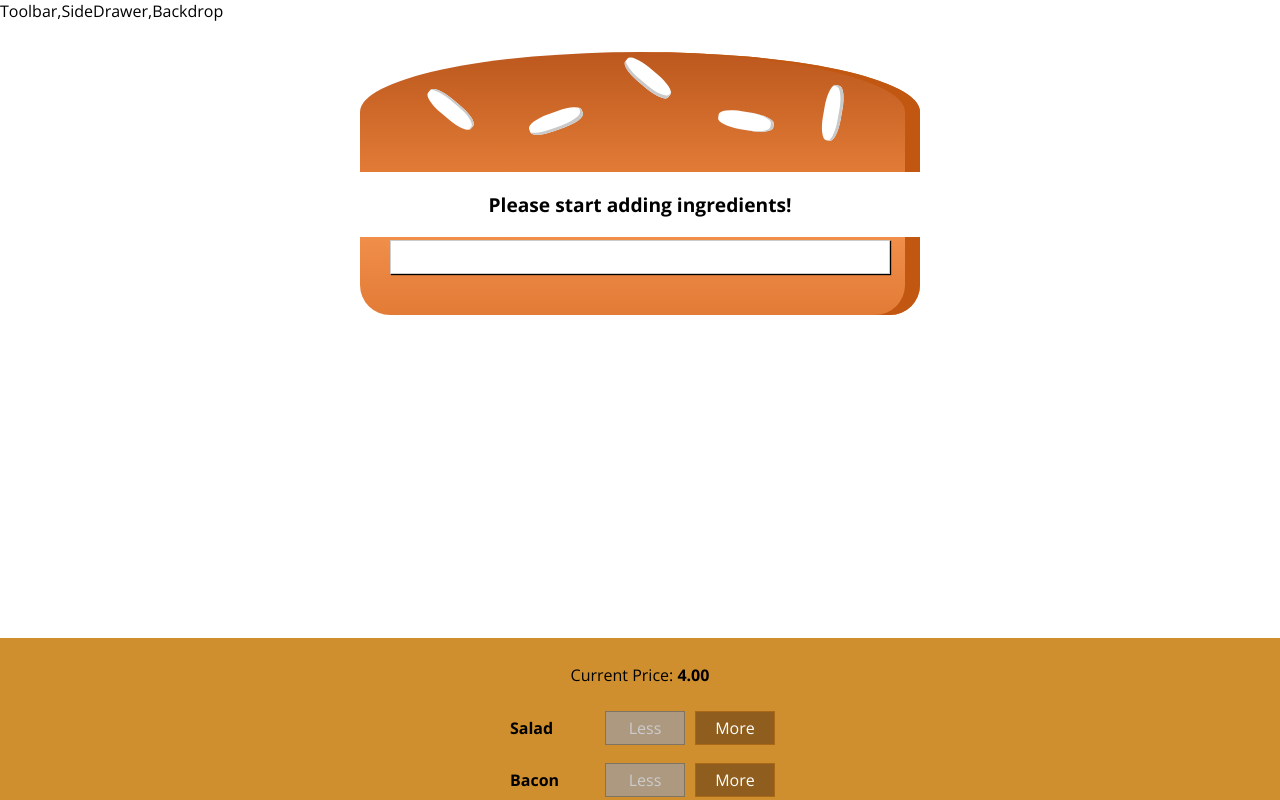
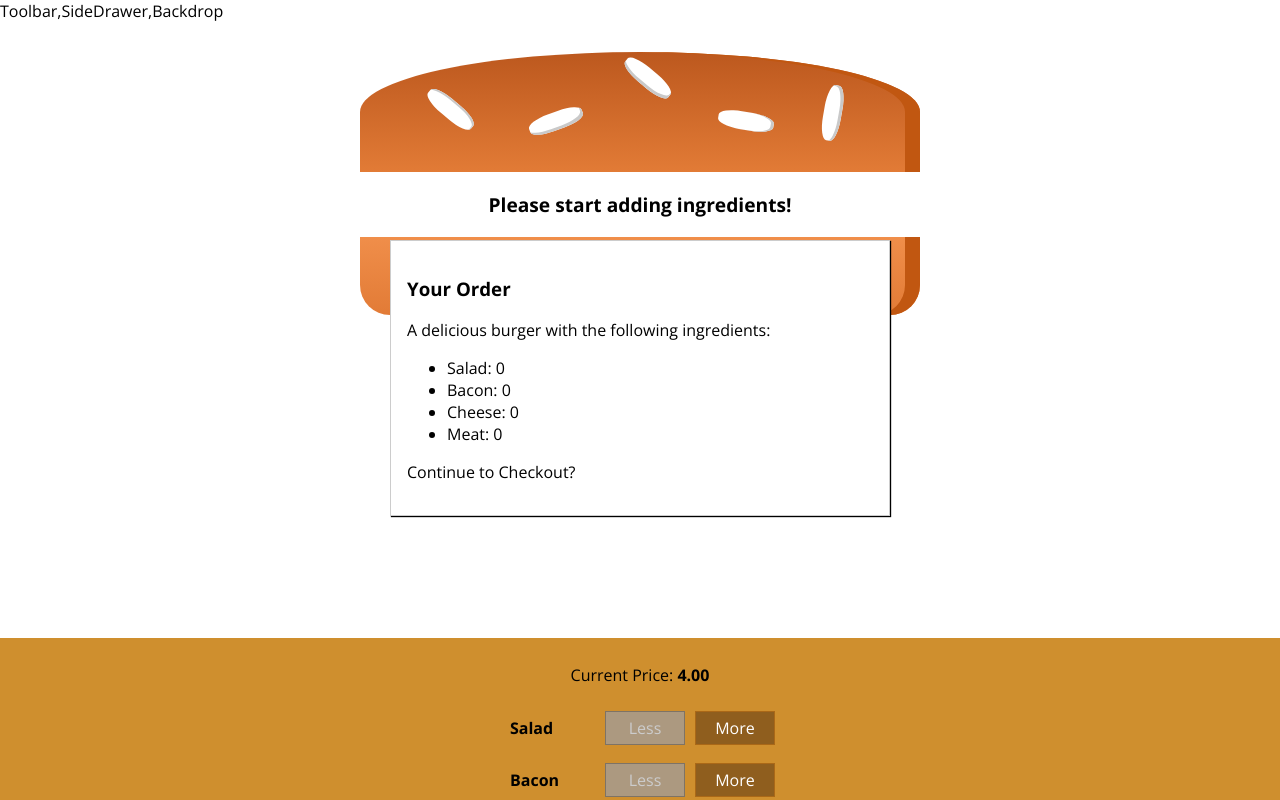
Before and after one commit to tonytrinh3/burger, a React app: page / in a window 1280 px wide. Shown: the top 800 px of the page. Built offline with nearby package versions, Linux system fonts and the light colour scheme.

Commit message:
ordersumary 2018-09-16
ordersumary 2018-09-16

```diff
--- a/src/components/Burger/OrderSummary/OrderSummary.js
+++ b/src/components/Burger/OrderSummary/OrderSummary.js
@@ -1,7 +1,27 @@
 import React from 'react';
+
+import Aux from '../../../hoc/Auxilary'
 //function bc u have to execute some code to get a result
+// create list of list items - object.keys
 const orderSummary = (props) =>{
+    const ingredientSummary = Object.keys(props.ingredients)
+    .map(igKey => {
+        return (
+        <li key={igKey}>
+            <span style ={{textTransform: 'capitalize'}}>{igKey}</span>: {props.ingredients[igKey]}
+        </li>);
+    });
 
+    return (
+        <Aux>
+            <h3>Your Order</h3>
+            <p>A delicious burger with the following ingredients: </p>
+            <ul>
+                {ingredientSummary}
+            </ul>
+            <p>Continue to Checkout?</p>
+        </Aux>
+    )
 
 }
 
--- a/src/containers/BurgerBuilder/BurgerBuilder.js
+++ b/src/containers/BurgerBuilder/BurgerBuilder.js
@@ -3,6 +3,7 @@
 import Burger from '../../components/Burger/Burger';
 import BuildControls from '../../components/Burger/BuildControls/BuildControls';
 import Modal from '../../components/UI/Modal/Modal';
+import OrderSummary from '../../components/Burger/OrderSummary/OrderSummary';
 
 //you want to name const as global const in all caps
 const INGREDIENT_PRICES = {
@@ -88,7 +89,9 @@
 
         return (
             <Aux>
-                <Modal/>
+                <Modal>
+                    <OrderSummary ingredients = {this.state.ingredients}/>
+                </Modal>
                 <Burger ingredients = {this.state.ingredients}/>
                 <BuildControls
                     ingredientAdded = {this.addIngredientHandler}
```
